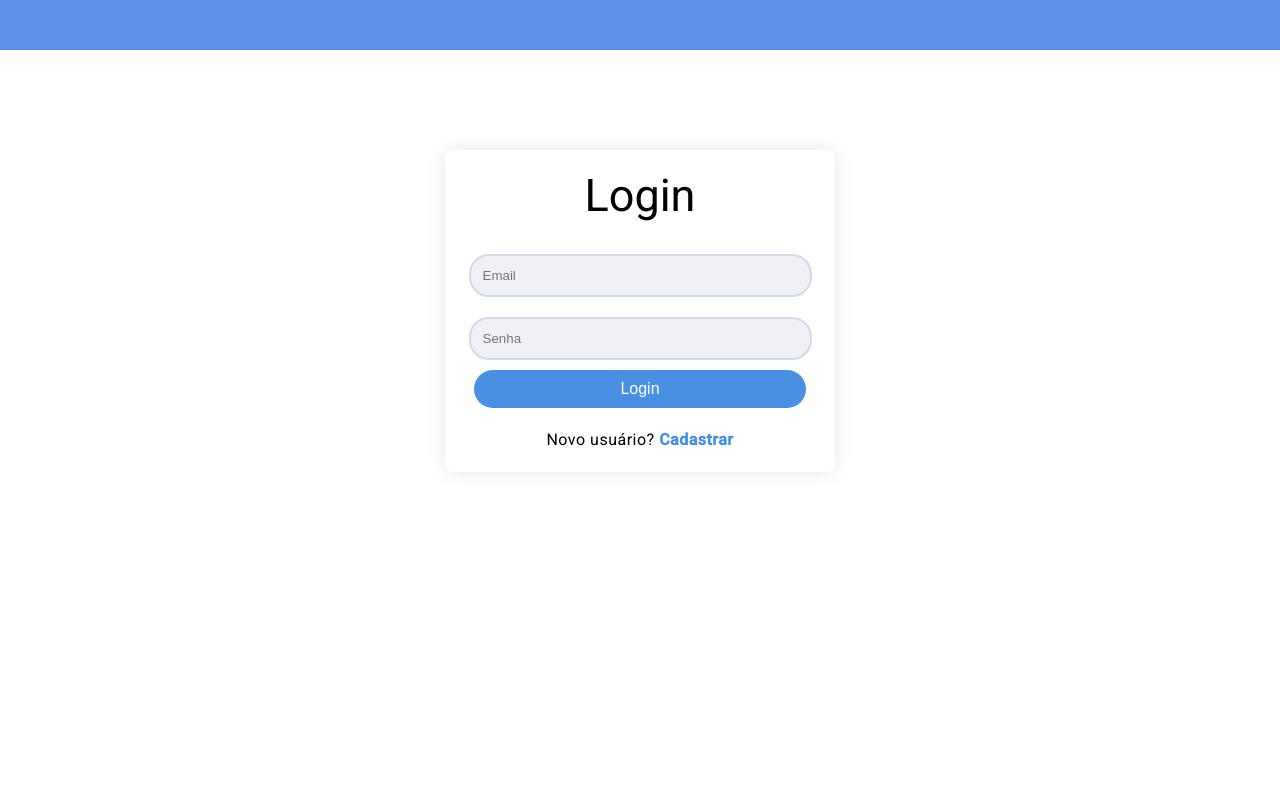
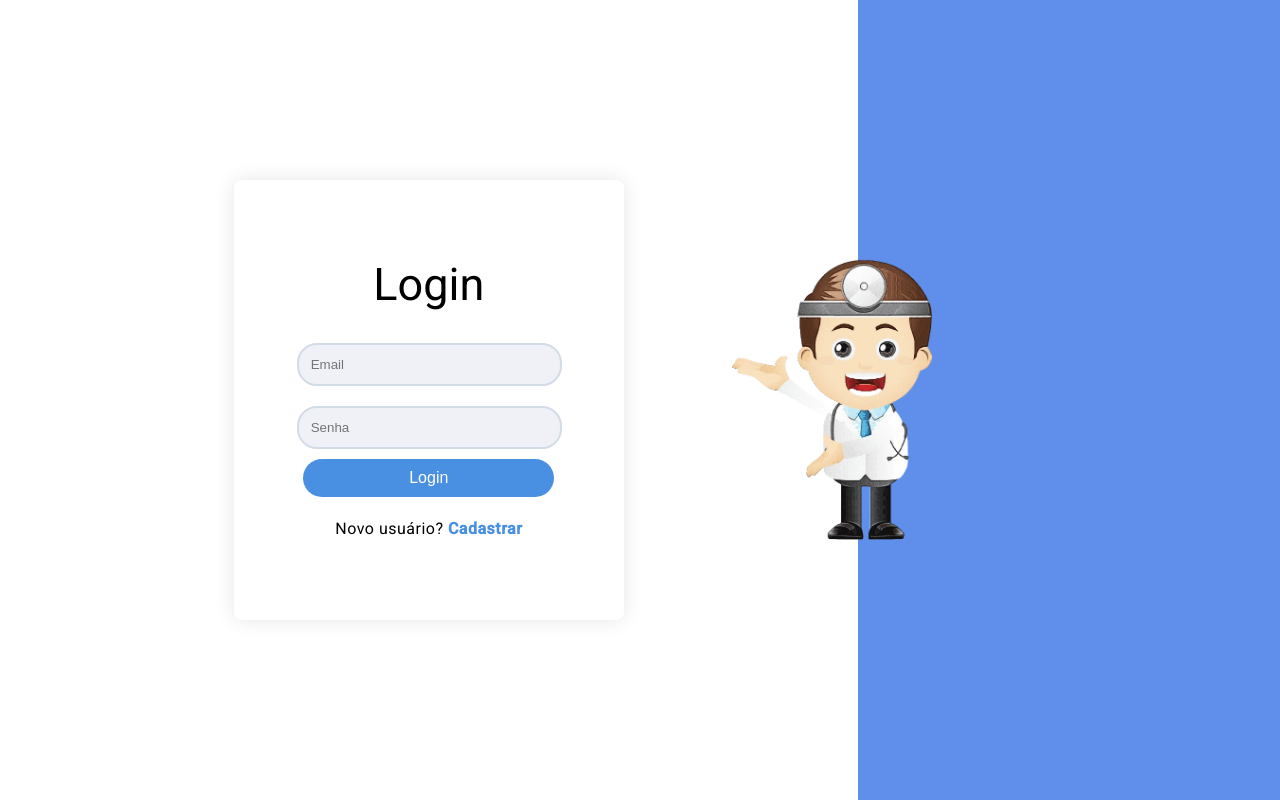
Before and after one commit to felipelopes02/geren, an Angular app: page /login in a window 1280 px wide. Built offline with nearby package versions, Linux system fonts and the light colour scheme.

Commit message:
foto doc

```diff
--- a/src/app/src/app/pages/login/login.component.html
+++ b/src/app/src/app/pages/login/login.component.html
@@ -1,4 +1,6 @@
 <div class="navbar"></div>
+
+<div class="main-container">
   <div class="login-container">
     <h2>Login</h2>
     <form (ngSubmit)="onSubmit()" #loginForm="ngForm">
@@ -32,3 +34,10 @@
       </div>
     </form>
   </div>
+
+  <!-- Nova div colorida à direita -->
+  <div class="right-section"></div>
+
+  <!-- Imagem do doutor -->
+  <img src="doc.png" class="doctor-image" alt="Doctor Image">
+</div>
--- a/src/app/src/app/pages/login/login.component.scss
+++ b/src/app/src/app/pages/login/login.component.scss
@@ -5,14 +5,28 @@ body {
   background-color: #f7f9fc;
 }
 
-  .navbar {
-    background-color: #5f8fea;
-    height: 50px;
+//.navbar {
+  //background-color: #5f8fea;
+  //height: 50px;
+//}
+
+.main-container {
+  display: flex;
+  justify-content: space-between;
+  align-items: center;
+  width: 100%;
+  height: 100vh;
 }
 
+/* Centralizar o formulário dentro da área branca */
 .login-container {
+  display: flex;
+  justify-content: center;
+  align-items: center;
+  flex-direction: column;
   width: 350px;
-    margin: 100px auto;
+  height: 400px;
+  margin: auto;  /* Adiciona centralização automática */
   padding: 20px;
   background-color: #ffffff;
   box-shadow: 0 0 20px rgba(0, 0, 0, 0.1);
@@ -54,9 +68,27 @@ body {
   font-weight: bold;
 }
 
-  /* Estilo para a mensagem de erro */
+/* Mensagem de erro */
 .error-message {
   color: red;
   font-size: 12px;
   margin-top: 5px;
 }
+
+/* Estilo da nova div colorida à direita */
+.right-section {
+  width: 33%;
+  height: 100%;
+  background-color: #5f8fea; /* mesma cor da navbar */
+}
+
+
+/* Posicionamento da imagem do doutor */
+.doctor-image {
+  position: absolute;
+  top: 50%;
+  left: 65%;
+  transform: translate(-50%, -50%);
+  z-index: 10; /* Garante que a imagem fique sobre as outras camadas */
+  max-width: 200px; /* Ajusta o tamanho da imagem conforme necessário */
+}
```
Also changed, not shown: public/doc.png (added). Lines whose indentation alone changed are shown as unchanged.
